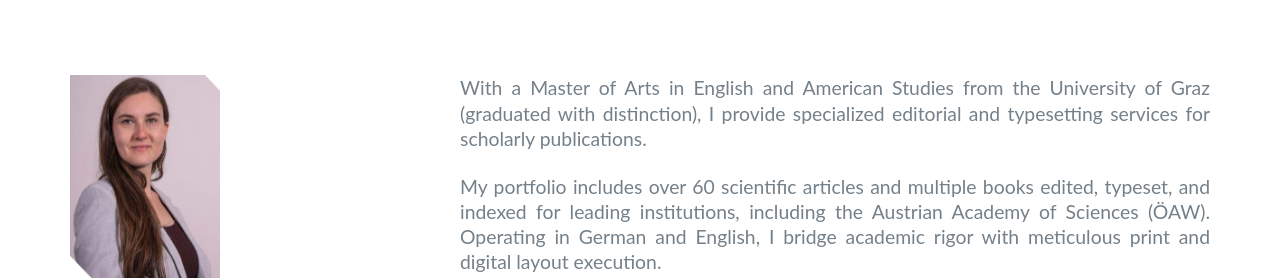
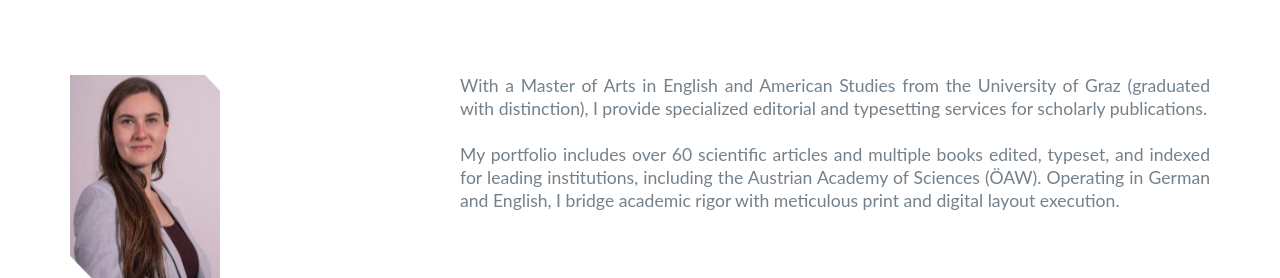
Before and after one commit to jhNsXO/hoeb, a plain HTML site: page about.html in a window 1280 px wide. Shown: the part 338-616 px from the top of the page. Drawn offline with nearby package versions, Linux system fonts and the light colour scheme.

Commit message:
refactor: remove inline styles from about.html and delete package.json

```diff
--- a/about.html
+++ b/about.html
@@ -77,14 +77,14 @@
                     <br>
                     <h2 class="heading">About Me</h2>
                 </div>
-                <div class="col-md-8" style="text-align: justify; font-size: 1.10em; line-height: 1.3;">
-                    <p style="text-align: justify;">
+                <div class="col-md-8">
+                    <p>
                         With a Master of Arts in English and American Studies from the University of Graz
                         (graduated with distinction), I provide specialized editorial and typesetting services for
                         scholarly publications.
                     </p>
                     <br>
-                    <p style="text-align: justify;">
+                    <p>
                         My portfolio includes over 60 scientific articles and multiple books edited, typeset, and
                         indexed for leading institutions, including the Austrian Academy of Sciences (ÖAW). Operating in
                         German and English, I bridge academic rigor with meticulous print and digital layout execution.
```
Also changed, not shown: package.json (deleted, +0 -13 lines).
